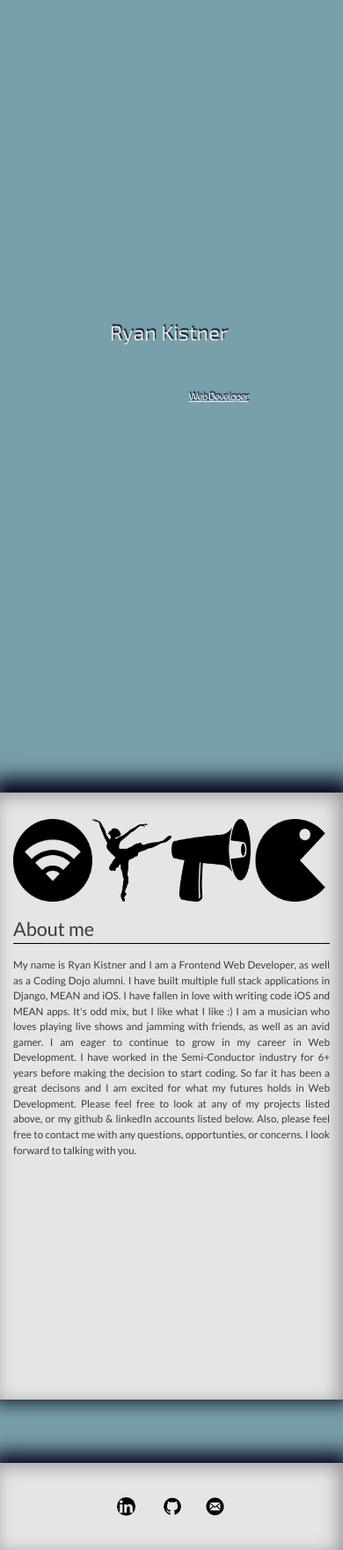
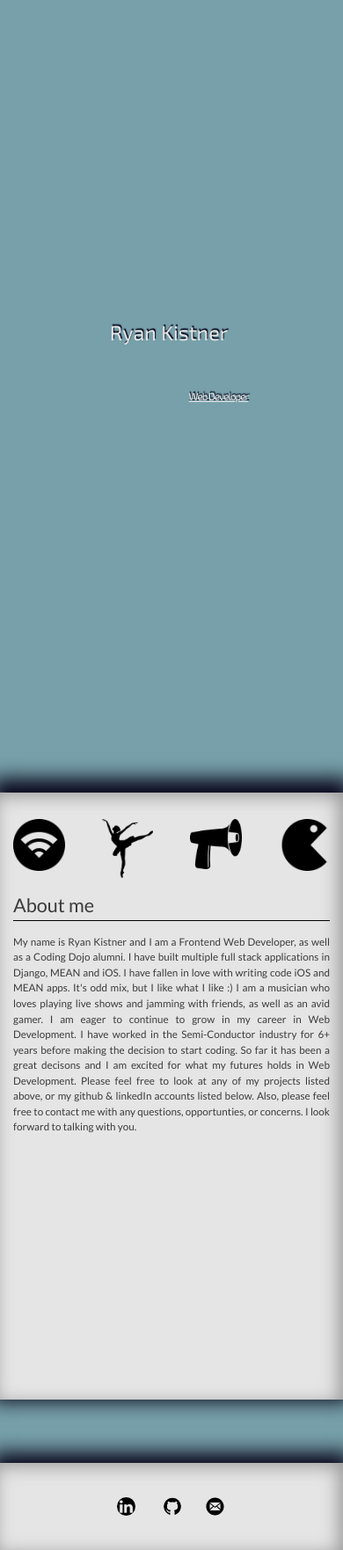
Before and after one commit to RyanGKist/Portfolio, a Jekyll site: the page built from index.md, in a window 390 px wide. Shown: the whole page at 88% size. Built offline with Jekyll 4.4.1, drawn with Linux system fonts in a browser that asks for light colours.

Commit message:
Made Small images responsive

```diff
--- a/_sass/minima/_layout.scss
+++ b/_sass/minima/_layout.scss
@@ -326,7 +326,11 @@
 }
 .img-project{
   width:  8em;
-  height: 8em;
+  height: auto;
+  @media only screen and (max-width: 500px) {
+    width:  5em;
+    height: auto;
+}
 }
 .img-project-1{
   height:175px;
```
